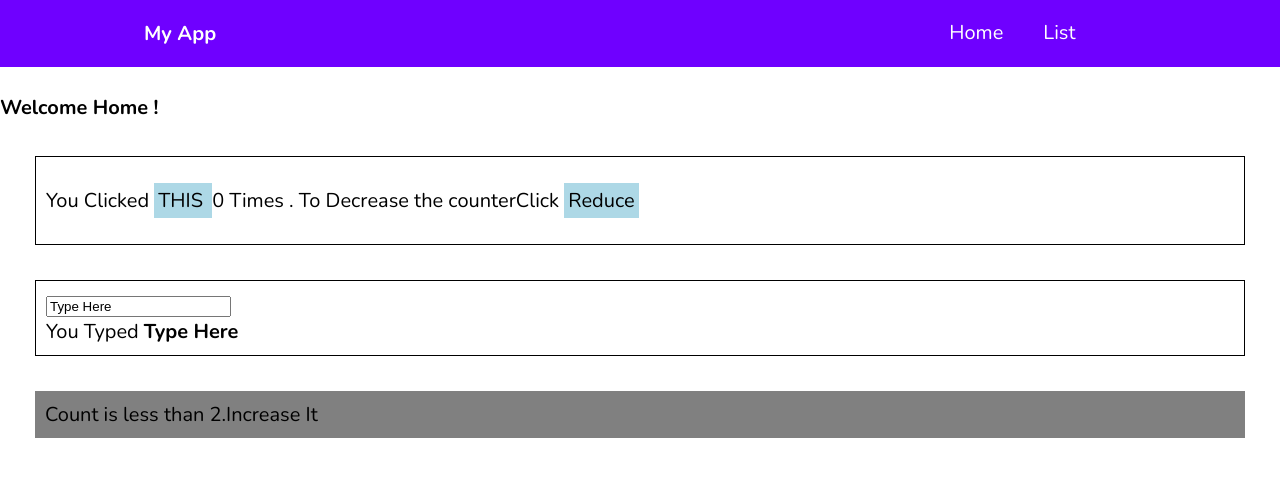
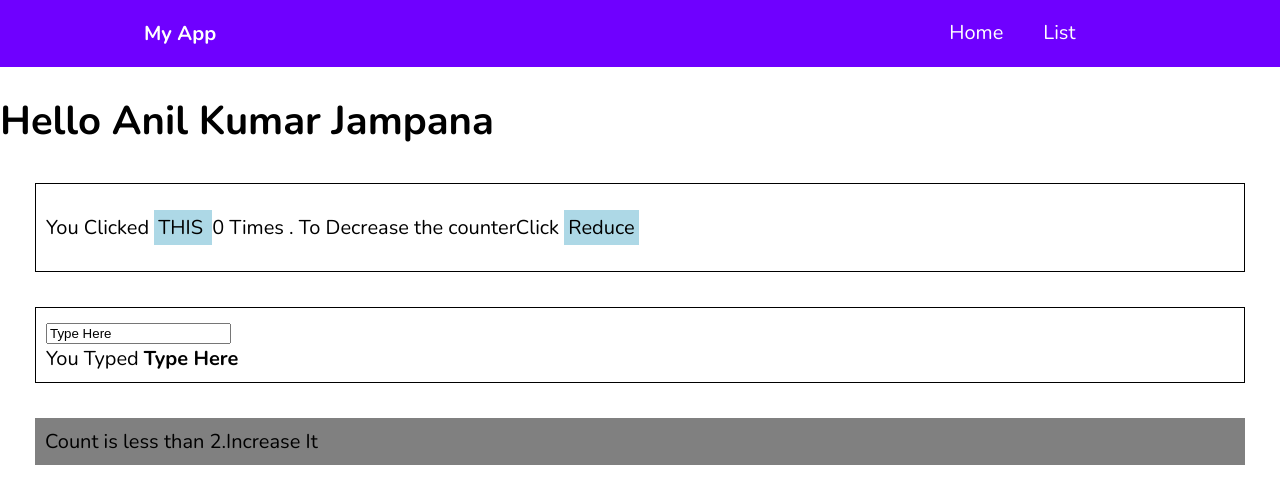
Before and after one commit to venkatnaveen7/angular, an Angular app: page / in a window 1280 px wide. Shown: the top 504 px of the page. Built offline with nearby package versions, Linux system fonts and the light colour scheme.

Commit message:
added service

```diff
--- a/src/app/home/home.component.html
+++ b/src/app/home/home.component.html
@@ -1,4 +1,4 @@
-<h4>Welcome Home !</h4>
+<h1>Hello Anil Kumar Jampana</h1>
 
 <div class="play-container">
     <p>You Clicked <span (click)="counterClick()">THIS </span> {{clickCounter}} Times . To Decrease the counterClick
```
